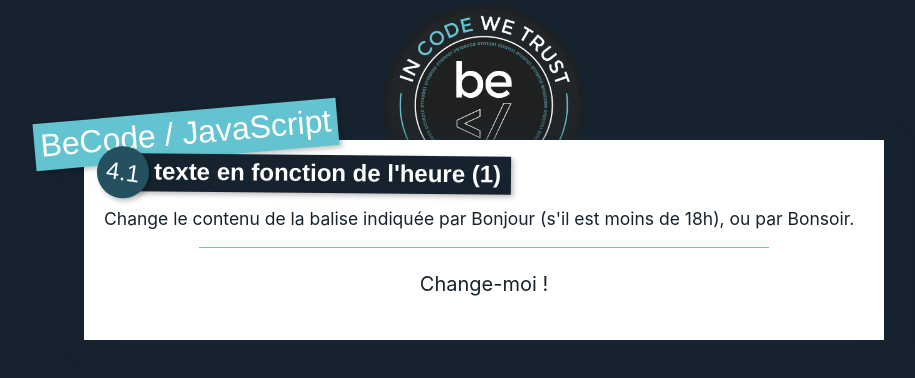
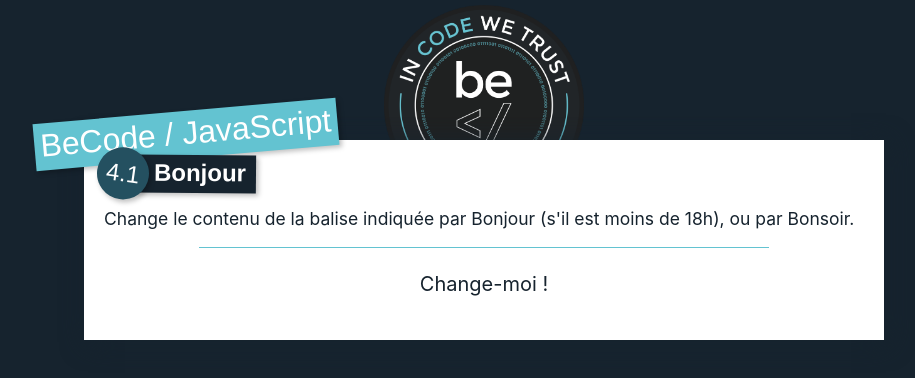
Before and after one commit to Levizar/Javascript-exercice, a website: page 04-dates/01-title-by-hour-one/index.html in a window 1280 px wide. Shown: the whole page, without its empty margins (156-1071 px from the left). Drawn offline with Linux system fonts and the light colour scheme.

Commit message:
exe 4.1 title-by-hour-one

```diff
--- a/04-dates/01-title-by-hour-one/index.html
+++ b/04-dates/01-title-by-hour-one/index.html
@@ -22,7 +22,7 @@
                 <h1>BeCode / JavaScript</h1>
                 <h2>
                     <span>4.1</span>
-                    <strong>texte en fonction de l'heure (1)</strong>
+                    <strong id="accueil">texte en fonction de l'heure (1)</strong>
                 </h2>
             </header>
             <div class="content">
--- a/04-dates/01-title-by-hour-one/script.js
+++ b/04-dates/01-title-by-hour-one/script.js
@@ -12,4 +12,18 @@
 (() => {
     // to change the content of a tag: document.getElementById("element-id").innerHTML = "new-value"
     // your code here
+
+    const bonjour_bonsoir = () => {
+        let time = new Date().getHours();
+        let it_be = "";
+        if(time<18 && time>3){
+            it_be = "Bonjour";
+        }
+        else{
+            it_be = "Bonsoir";
+        }
+
+        document.getElementById("accueil").innerHTML = it_be;
+    }
+    bonjour_bonsoir();
 })();
```
